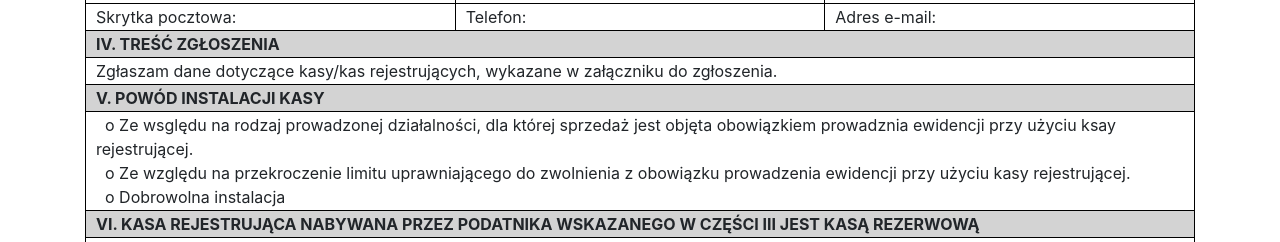
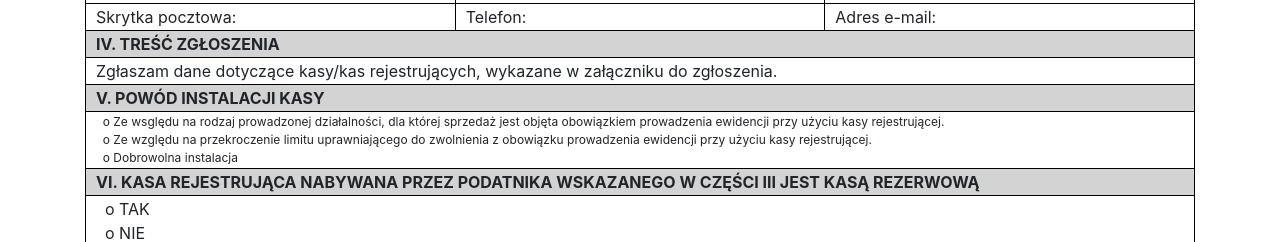
Before and after one commit to black999/kasy, a Django app: template kasy/templates/kasy/zgloszenieUS_podatnik.html in a window 1280 px wide. Shown: the part 323-565 px from the top of the page. Run offline with Django 3.2, Linux system fonts and the light colour scheme; the template is opened without the code that fills it, so the values that code supplies are empty; some libraries are stand-ins or nearby versions.

Commit message:
zmiany kosmetyczne

```diff
--- a/kasy/templates/kasy/kasa_detale.html
+++ b/kasy/templates/kasy/kasa_detale.html
@@ -21,7 +21,7 @@
         <hr>
         {% if not kasa.odczytana %}
             <a href="{% url 'zgloszenieUS_podatnik' pk=kasa.pk %}" class="btn btn-success btn-sm" role="button">zgłoszenie podatnika</a>
-            <a href="{% url 'zgloszenieUS_serwis' pk=kasa.pk %}" class="btn btn-success btn-sm" type="button">zgłoszenie serwisu</a>
+            <a href="{% url 'zgloszenieUS_serwis' pk=kasa.pk %}" class="btn btn-success btn-sm" role="button">zgłoszenie serwisu</a>
         {% endif %}
     </div>
     <div class="col-7">
--- a/kasy/templates/kasy/zgloszenieUS_podatnik.html
+++ b/kasy/templates/kasy/zgloszenieUS_podatnik.html
@@ -88,8 +88,8 @@
                 <td colspan="3" class="cien"><b>V. POWÓD INSTALACJI KASY</b></td>
             </tr>
             <tr>
-                <td colspan="3">
-                     &nbsp   o Ze wsględu na rodzaj prowadzonej działalności, dla której sprzedaż jest objęta obowiązkiem prowadznia ewidencji przy użyciu ksay rejestrującej. <br>
+                <td colspan="3" class="legenda">
+                     &nbsp   o Ze wsględu na rodzaj prowadzonej działalności, dla której sprzedaż jest objęta obowiązkiem prowadzenia ewidencji przy użyciu kasy rejestrującej. <br>
                      &nbsp   o Ze względu na przekroczenie limitu uprawniającego do zwolnienia z obowiązku prowadzenia ewidencji przy użyciu kasy rejestrującej. <br>
                      &nbsp   o Dobrowolna instalacja
                 </td>
```
